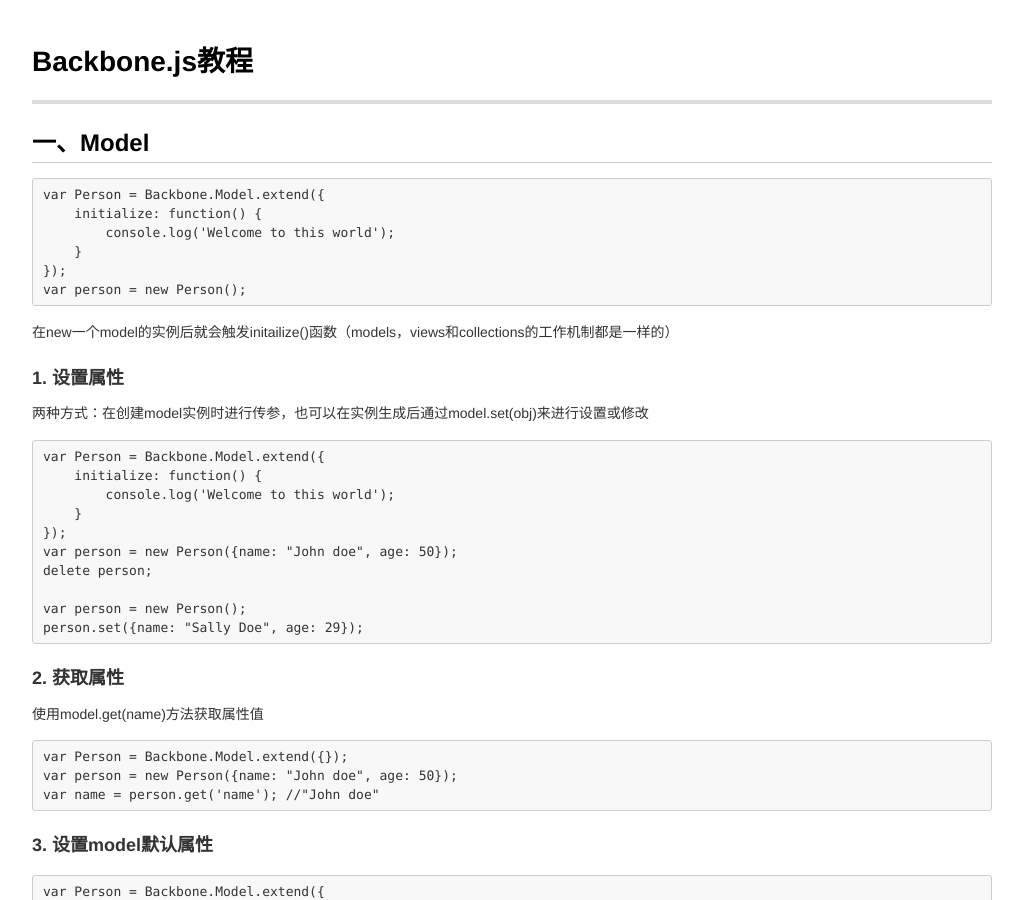
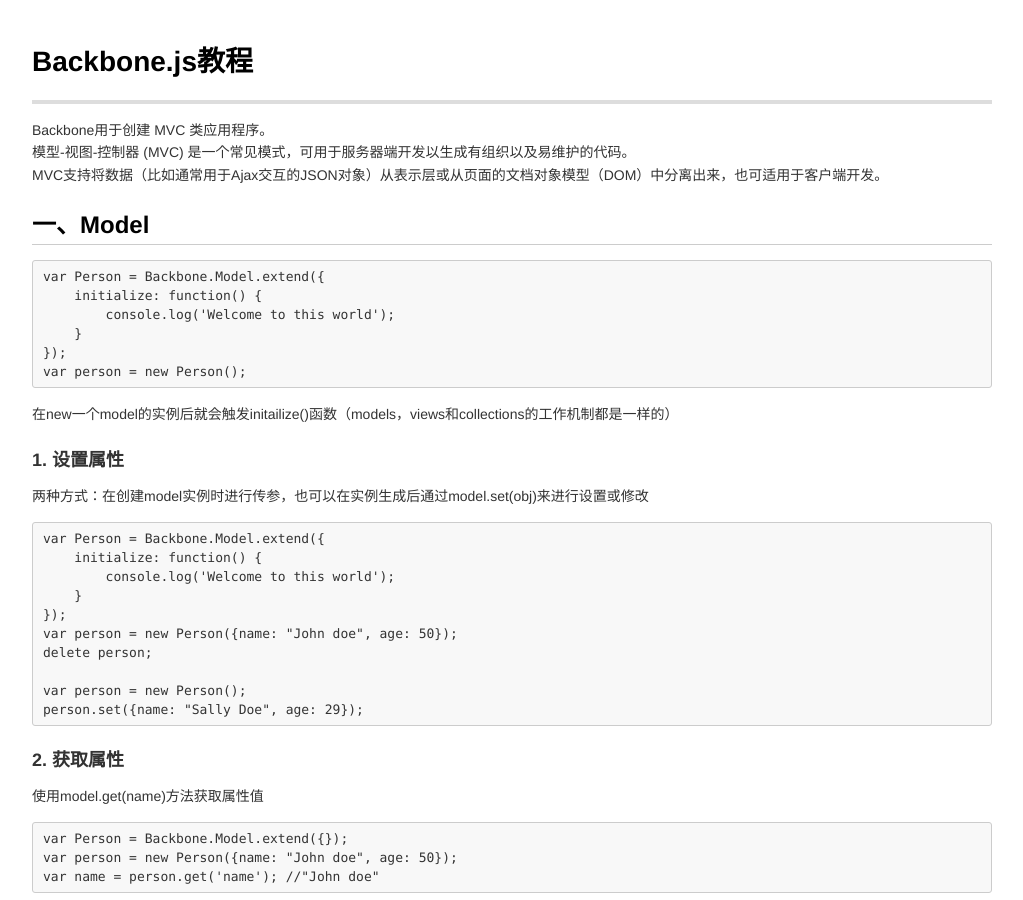
Before and after one commit to guoqing2013/Frontend-Knowledge, a Jekyll site: the page backbone/backbone.js基础.html, which Jekyll copies as it is, in a window 1280 px wide and 900 px high. Shown: the whole window, without its empty margins (128-1151 px from the left). Built offline with Jekyll 4.4.1, drawn with Linux system fonts in a browser that asks for light colours; nearby versions of some CDN libraries; a style sheet for code colours, icons or effects is not loaded.

Commit message:
前端笔记

```diff
--- a/backbone/backbone.js基础.html
+++ b/backbone/backbone.js基础.html
@@ -298,6 +299,9 @@
 <p><link href="http://cdn.bootcss.com/highlight.js/8.0/styles/monokai_sublime.min.css" rel="stylesheet"> </p>
 <h1>Backbone.js教程</h1>
 <hr />
+<p>Backbone用于创建 MVC 类应用程序。<br />
+    模型-视图-控制器 (MVC) 是一个常见模式，可用于服务器端开发以生成有组织以及易维护的代码。<br />
+    MVC支持将数据（比如通常用于Ajax交互的JSON对象）从表示层或从页面的文档对象模型（DOM）中分离出来，也可适用于客户端开发。 </p>
 <h2>一、Model</h2>
 <pre>
 var Person = Backbone.Model.extend({
@@ -821,7 +825,6 @@
 
    //初始化路由器
     var appRouter = new AppRouter;
-
     Backbone.history.start();
 </pre>
 <h3>2. 动态路由</h3>
```
Also changed, not shown: other parts of backbone/backbone.js基础.html (+2 -1 lines). Lines whose indentation alone changed are shown as unchanged.
